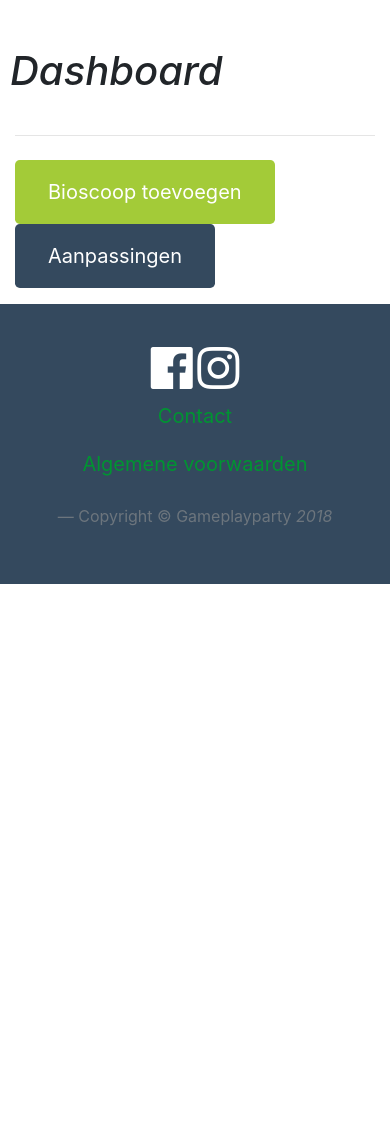
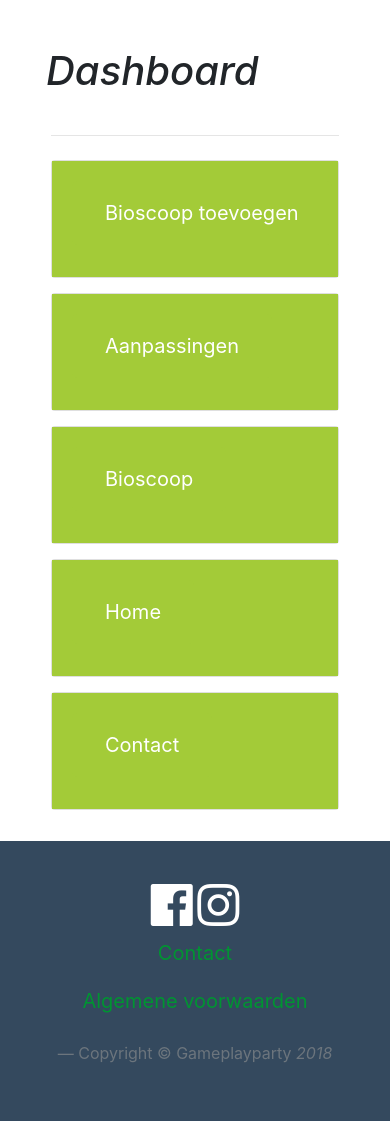
Before and after one commit to Faried-4A6A/gameplay-party, a PHP site: page /contactsController/view/adminPanel.php in a window 390 px wide. Shown: the part 156-1277 px from the top of the page. Before the commit the page ends 740 px from the top, so only its background shows below. Run offline with PHP 8.4, Linux system fonts and the light colour scheme; some libraries are stand-ins or nearby versions; grey boxes are pictures that could not be loaded.

Commit message:
dashboard remake

```diff
--- a/view/adminPanel.php
+++ b/view/adminPanel.php
@@ -1,54 +1,42 @@
 <?php include('partials/header.php'); ?>
 <div class="container-fluid">
       <div class="row">
-        <nav class="col-md-2 d-none d-md-block bg-light sidebar">
-          <div class="sidebar-sticky">
-            <ul class="nav flex-column">
-              <li class="nav-item">
-                <a class="nav-link text-primary" href="#">
-                <i class="fas fa-file"></i>
-                  Dashboard <span class="sr-only">(current)</span>
-                </a>
-              </li>
-              <li class="nav-item">
-                <a class="nav-link" style="color: #009432;" href="#">
-                <i class="fas fa-film"></i>
-                  Bioscopen
-                </a>
-              </li>
-              <li class="nav-item">
-                <a class="nav-link" style="color: #009432;" href="#">
-                <i class="fas fa-home"></i>
-                  Home
-                </a>
-              </li>
-            </ul>
-
-            <ul class="nav flex-column mb-2">
-              <li class="nav-item">
-                <a class="nav-link" style="color: #009432;" href="#">
-                <i class="fas fa-address-book"></i>
-                Contact
-                </a>
-              </li>
-              <li class="nav-item">
-                <a class="nav-link" style="color: #009432;" href="#">
-                <i class="fab fa-stack-overflow"></i>
-                 Beheer
-                </a>
-              </li>
-            </ul>
-          </div>
-        </nav>
-
-        <main role="main" class="col-md-9 ml-sm-auto col-lg-10">
+        <main role="main" class="mx-auto">
             <div class="form-row mt-5 font-italic">
                 <label><h1>Dashboard</h1></label>
             </div>
             <hr class="my-4">
-            <button type="button" class="btn btn-lg" style="background-color:#A3CB38;"><a class="nav-link text-white" href="/adminController/addBios">Bioscoop toevoegen</a></button>
-            <button type="button" class="btn btn-lg" style="background-color:#34495e;"><a class="nav-link" style="color:#fff;" href="adminController/showCMS">Aanpassingen</a></button>
+            <div class="card-deck">
+            <div class="card" style="width: 18rem;">
+              <div class="card-body" style="background-color:#A3CB38;">
+                <h5 class="card-title"><button type="button" class="btn btn-lg" style="background-color:#A3CB38;"><a class="nav-link text-white" href="/adminController/addBios">Bioscoop toevoegen</a></button></h5>
+              </div>
+            </div>
 
+            <div class="card" style="width: 18rem;">
+              <div class="card-body" style="background-color:#A3CB38;">
+                <h5 class="card-title"><button type="button" class="btn btn-lg" style="background-color:#A3CB38;"><a class="nav-link" style="color:#fff;" href="adminController/showCMS">Aanpassingen</a></button></h5>
+              </div>
+            </div>
+
+            <div class="card" style="width: 18rem;">
+              <div class="card-body" style="background-color:#A3CB38;">
+                <h5 class="card-title"><button type="button" class="btn btn-lg" style="background-color:#A3CB38;"><a class="nav-link text-white" href="/adminController/addBios">Bioscoop</a></button></h5>
+              </div>
+            </div>
+
+            <div class="card" style="width: 18rem;">
+              <div class="card-body" style="background-color:#A3CB38;">
+                <h5 class="card-title"><button type="button" class="btn btn-lg" style="background-color:#A3CB38;"><a class="nav-link" style="color:#fff;" href="adminController/showCMS">Home</a></button></h5>
+              </div>
+            </div>
+
+            <div class="card" style="width: 18rem;">
+              <div class="card-body" style="background-color:#A3CB38;">
+                <h5 class="card-title"><button type="button" class="btn btn-lg" style="background-color:#A3CB38;"><a class="nav-link text-white" href="/adminController/addBios">Contact</a></button></h5>
+              </div>
+            </div>
+        </div>
         </main>
       </div>
     </div>
```
